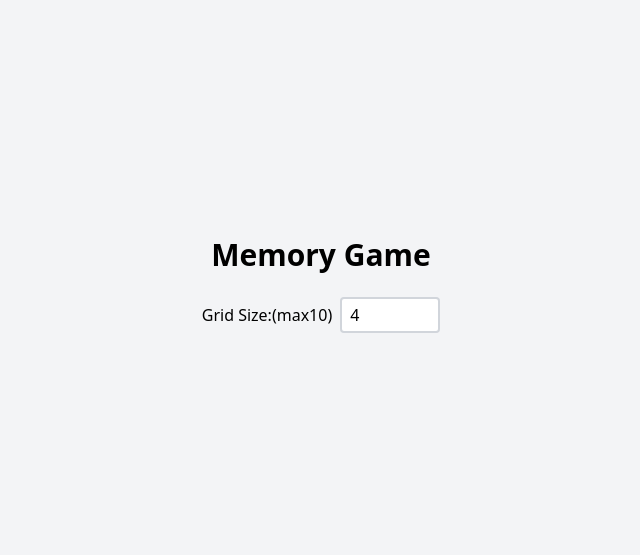
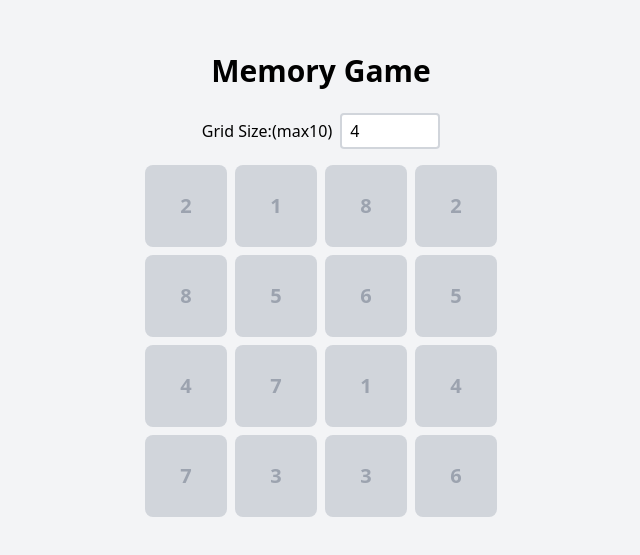
Before and after one commit to vyshakhRemesh/memory-game-react, a React (Vite) app: page / in a window 1280 px wide. Shown: the part 107-662 px from the top of the page, without its empty margins (319-959 px from the left). Built offline with nearby package versions, Linux system fonts and the light colour scheme.

Commit message:
added the logic to show the cards as a grid dynamically and done some styling

```diff
--- a/src/components/memoryGame.jsx
+++ b/src/components/memoryGame.jsx
@@ -56,6 +56,25 @@ const MemoryGame = () => {
         />
       </div>
       {/* Game Board */}
+      <div
+        className={`grid gap-2 mb-4`}
+        style={{
+          gridTemplateColumns: `repeat(${gridSize},minmax(0,1fr))`,
+          width: `min(100%,${gridSize * 5.5}rem)`,
+        }}
+      >
+        {cards.map((card) => {
+          return (
+            <div
+              key={card.id}
+              className="aspect-square flex items-center justify-center text-xl font-bold rounded-lg cursor-pointer
+              transition-all duration-300 bg-gray-300 text-gray-400"
+            >
+              {card.number}
+            </div>
+          );
+        })}
+      </div>
 
       {/* Result */}
 
```
